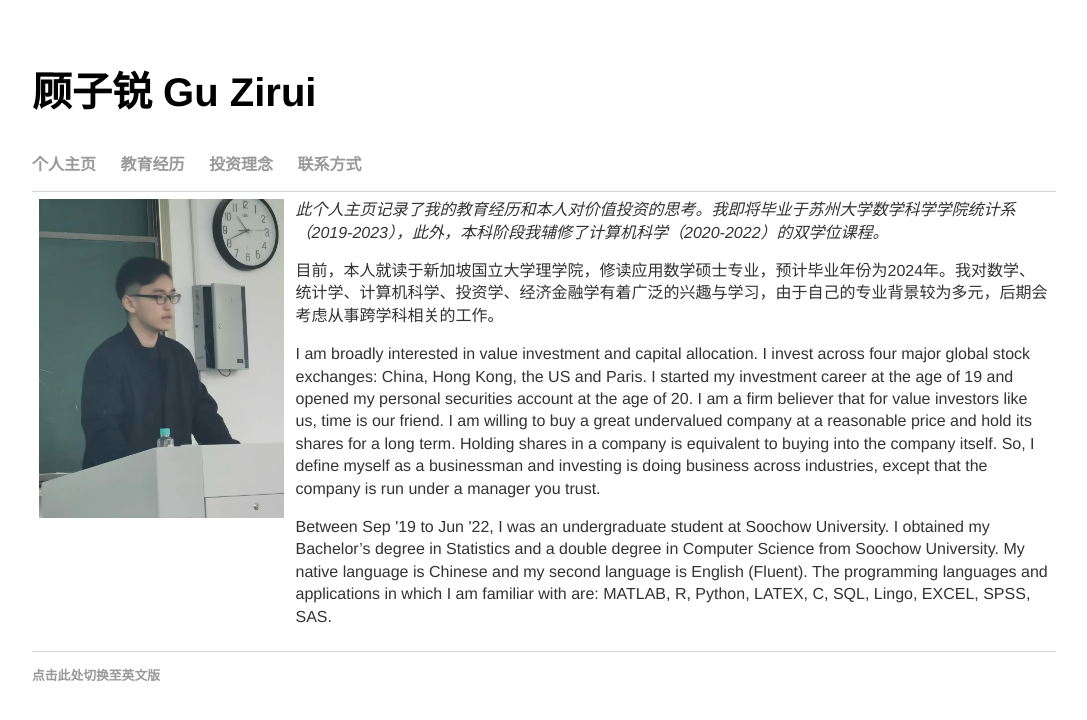
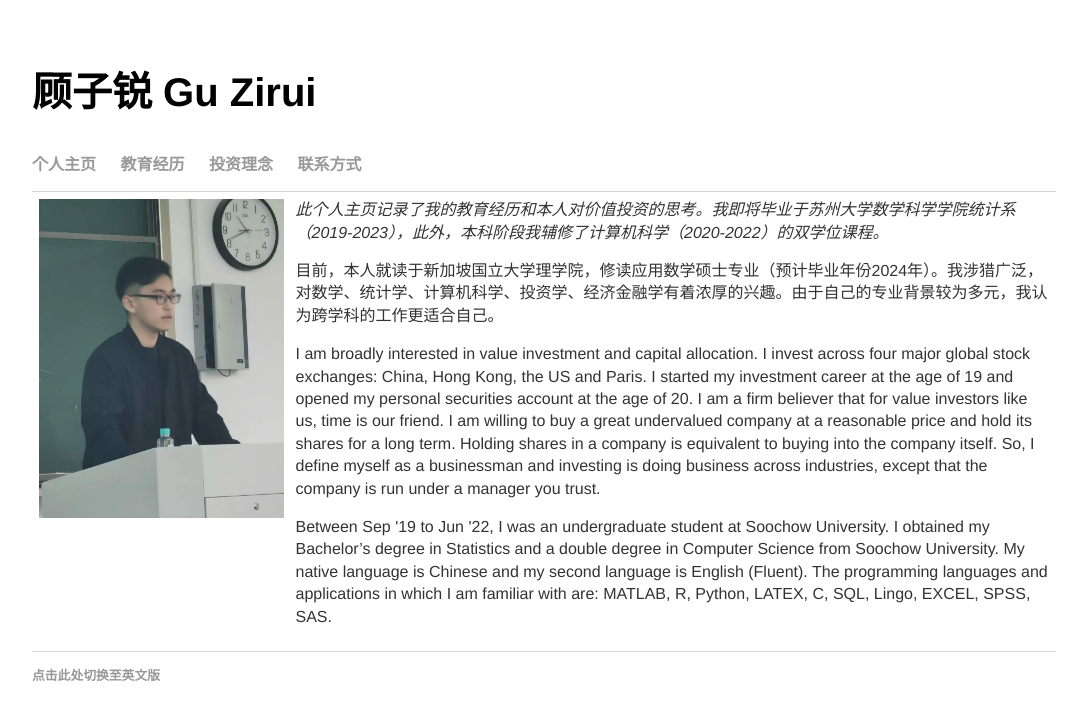
Before and after one commit to guzirui/guzirui.github.io, a Jekyll site: the page built from index.html, in a window 1280 px wide. Shown: the top 720 px of the page, without its empty margins (96-1183 px from the left). Built offline with Jekyll 4.4.1, drawn with Linux system fonts in a browser that asks for light colours.

Commit message:
Update index.html

```diff
--- a/index.html
+++ b/index.html
@@ -23,7 +23,7 @@ title: 顾子锐 Gu Zirui
       <div id="blurb">
 	<p><i>此个人主页记录了我的教育经历和本人对价值投资的思考。我即将毕业于苏州大学数学科学学院统计系（2019-2023），此外，本科阶段我辅修了计算机科学（2020-2022）的双学位课程。</i></p>
 
-	<p>目前，本人就读于新加坡国立大学理学院，修读应用数学硕士专业，预计毕业年份为2024年。我对数学、统计学、计算机科学、投资学、经济金融学有着广泛的兴趣与学习，由于自己的专业背景较为多元，后期会考虑从事跨学科相关的工作。</p>
+	<p>目前，本人就读于新加坡国立大学理学院，修读应用数学硕士专业（预计毕业年份2024年）。我涉猎广泛，对数学、统计学、计算机科学、投资学、经济金融学有着浓厚的兴趣。由于自己的专业背景较为多元，我认为跨学科的工作更适合自己。</p>
 
 	<p>I am broadly interested in value investment and capital allocation. I invest across four major global stock exchanges: China, Hong Kong, the US and Paris. I started my investment career at the age of 19 and opened my personal securities account at the age of 20. I am a firm believer that for value investors like us, time is our friend. I am willing to buy a great undervalued company at a reasonable price and hold its shares for a long term. Holding shares in a company is equivalent to buying into the company itself. So, I define myself as a businessman and investing is doing business across industries, except that the company is run under a manager you trust.</p>
 
```
